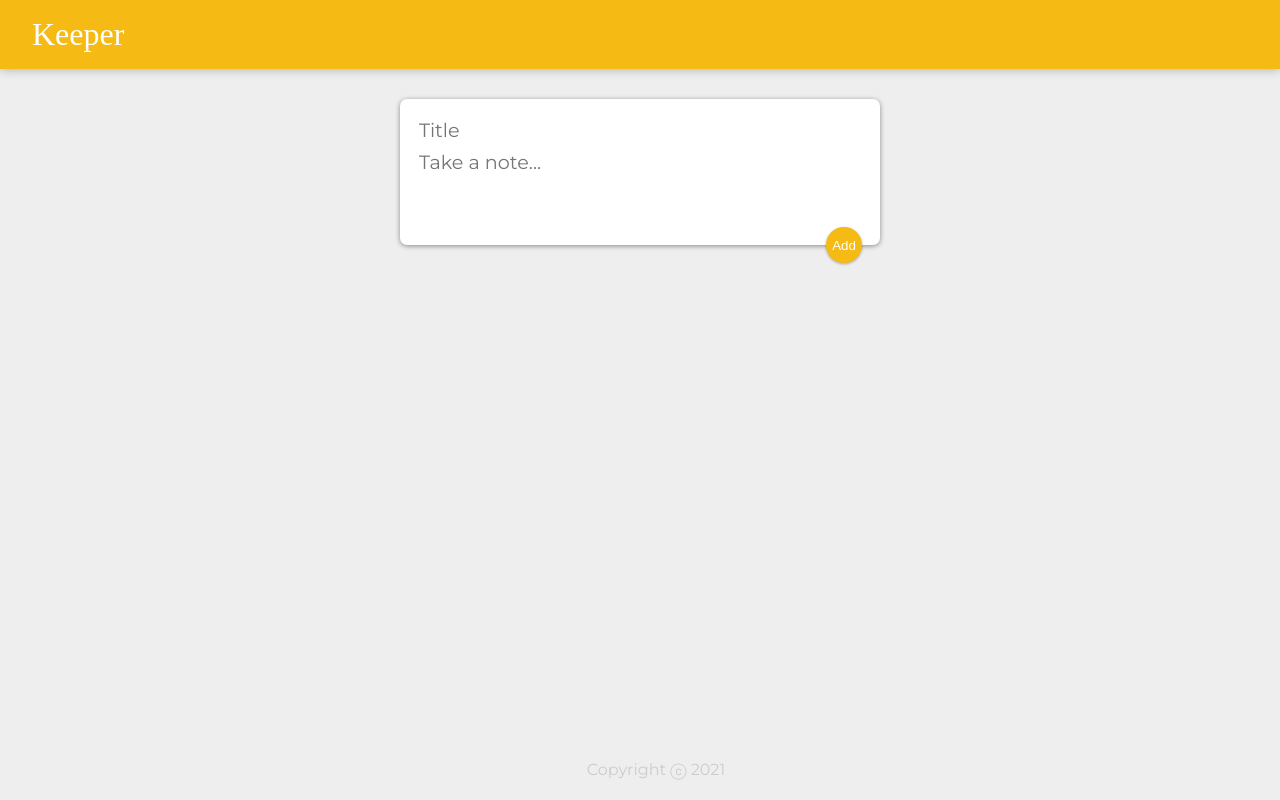
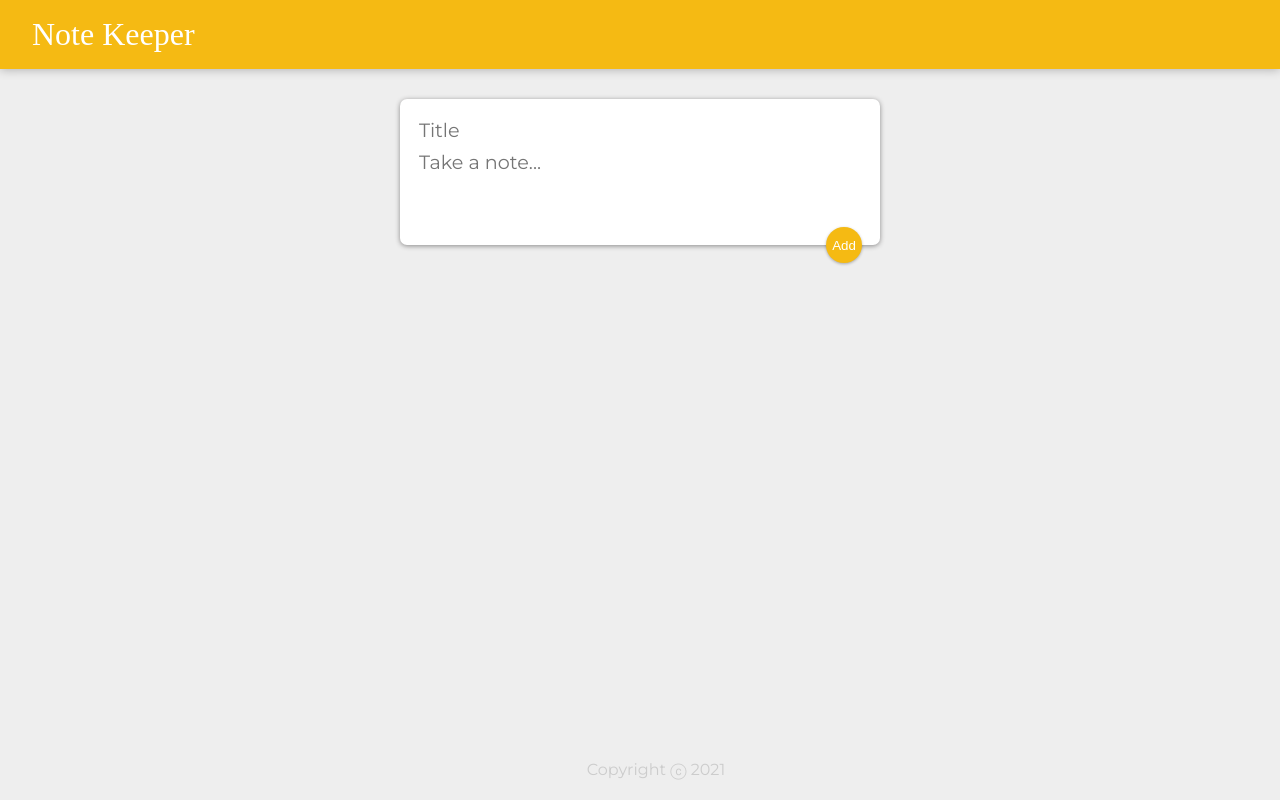
Before and after one commit to alexrrodriguez/keeper-app, a React (Create React App) app: page / in a window 1280 px wide. Built offline with nearby package versions, Linux system fonts and the light colour scheme; a web font is replaced by a local one.

Commit message:
update note keeper app title and h1

```diff
--- a/public/index.html
+++ b/public/index.html
@@ -1,7 +1,7 @@
 <!DOCTYPE html>
 <html lang="en">
   <head>
-    <title>React App</title>
+    <title>Note Keeper</title>
     <link
       href="https://fonts.googleapis.com/css?family=McLaren|Montserrat&display=swap"
       rel="stylesheet"
--- a/src/components/Header.jsx
+++ b/src/components/Header.jsx
@@ -3,7 +3,7 @@ import React from "react";
 function Header() {
   return (
     <header>
-      <h1>Keeper</h1>
+      <h1>Note Keeper</h1>
     </header>
   );
 }
```
